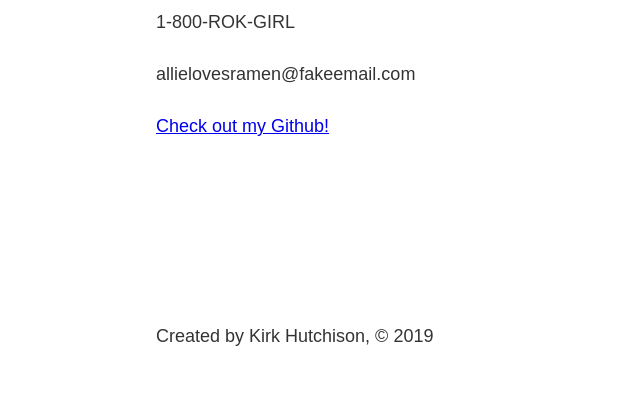
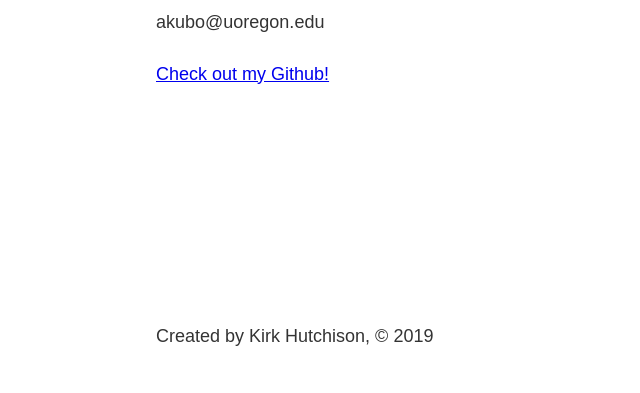
Before and after one commit to aikubo/aikubo.github.io, a Gatsby site: page /contact in a window 1280 px wide. Shown: the part 407-800 px from the top of the page, without its empty margins (127-767 px from the left). Built offline with nearby package versions, Linux system fonts and the light colour scheme; Gatsby itself is replaced by a stand-in of ours.

Commit message:
correct email

```diff
--- a/src/pages/contact.js
+++ b/src/pages/contact.js
@@ -7,8 +7,7 @@ const ContactPage = () => {
     return (
         <Layout>
             <h1>Get in touch!</h1>
-            <p>1-800-ROK-GIRL</p>
-            <p>allielovesramen@fakeemail.com</p>
+            <p>akubo@uoregon.edu</p>
             <p><a href="https://github.com/aikubo" target="_blank" rel="noopener noreferrer">Check out my Github!</a>
             </p>
         </Layout>
```
